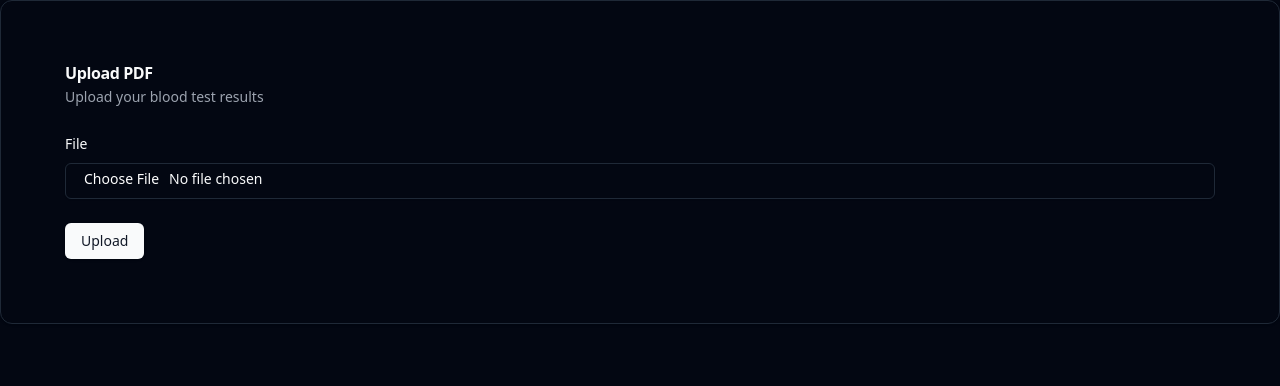
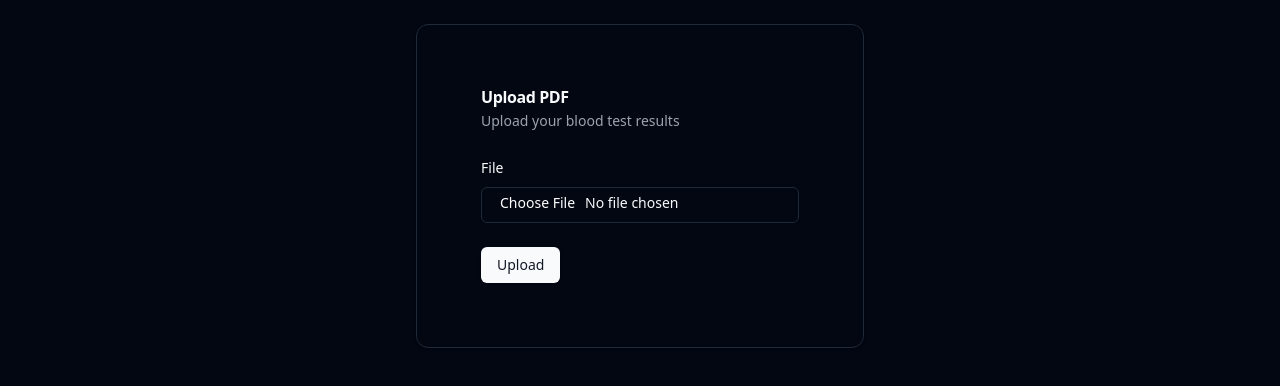
Before and after one commit to kleenkanteen/Dr.Dracula, a Next.js app in the folder frontend/: page / in a window 1280 px wide. Shown: the top 386 px of the page. Built offline with nearby package versions, Linux system fonts and the light colour scheme.

Commit message:
adding style to card, centering card

```diff
--- a/frontend/src/components/uploadPDF.tsx
+++ b/frontend/src/components/uploadPDF.tsx
@@ -43,7 +43,7 @@ export function UploadPDF() {
   };
 
   return (
-    <Card>
+    <Card className="lg:max-w-md w-full upload-blood-card">
       <Form {...form}>
         <form onSubmit={form.handleSubmit(onSubmit)} className="w-full p-10">
           <CardHeader>
--- a/frontend/src/styles/globals.css
+++ b/frontend/src/styles/globals.css
@@ -74,3 +74,8 @@
     @apply bg-background text-foreground;
   }
 }
+
+.upload-blood-card {
+  margin: auto;
+  margin-top: 24px;
+}
```
